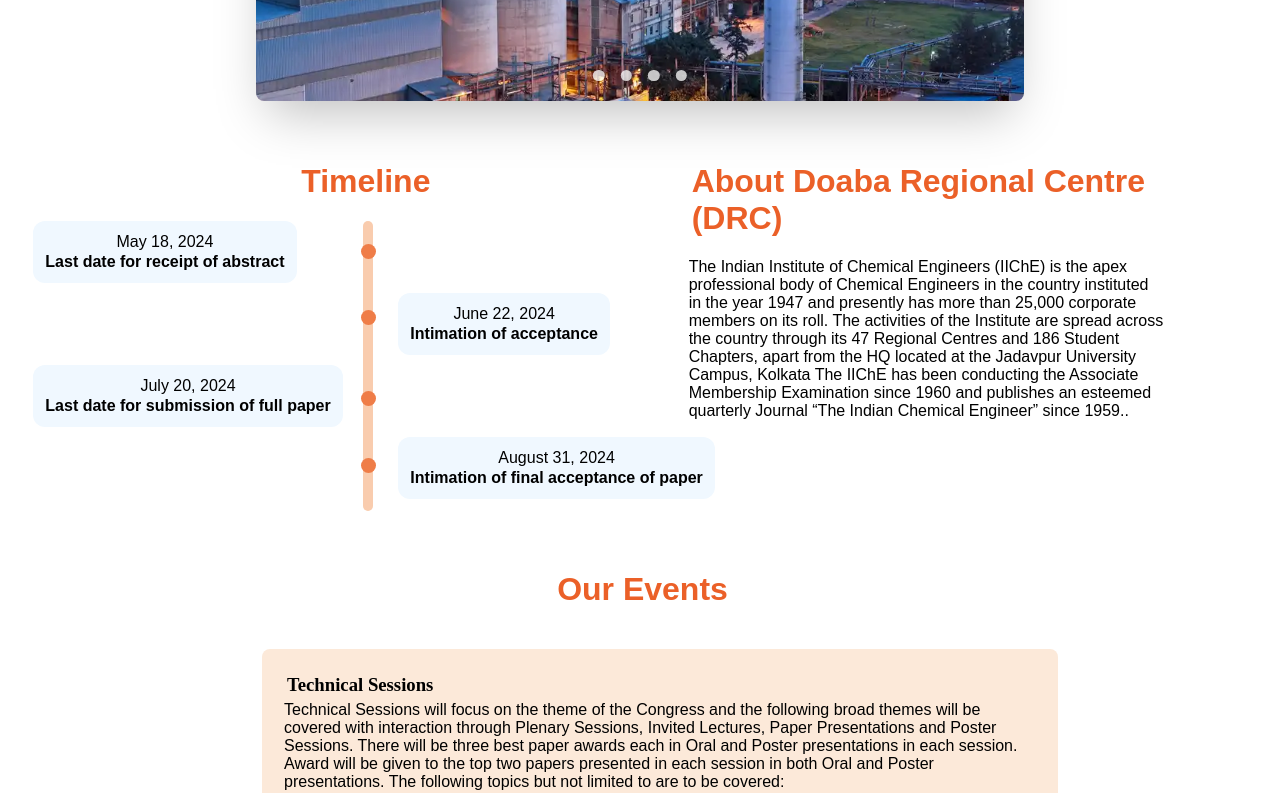
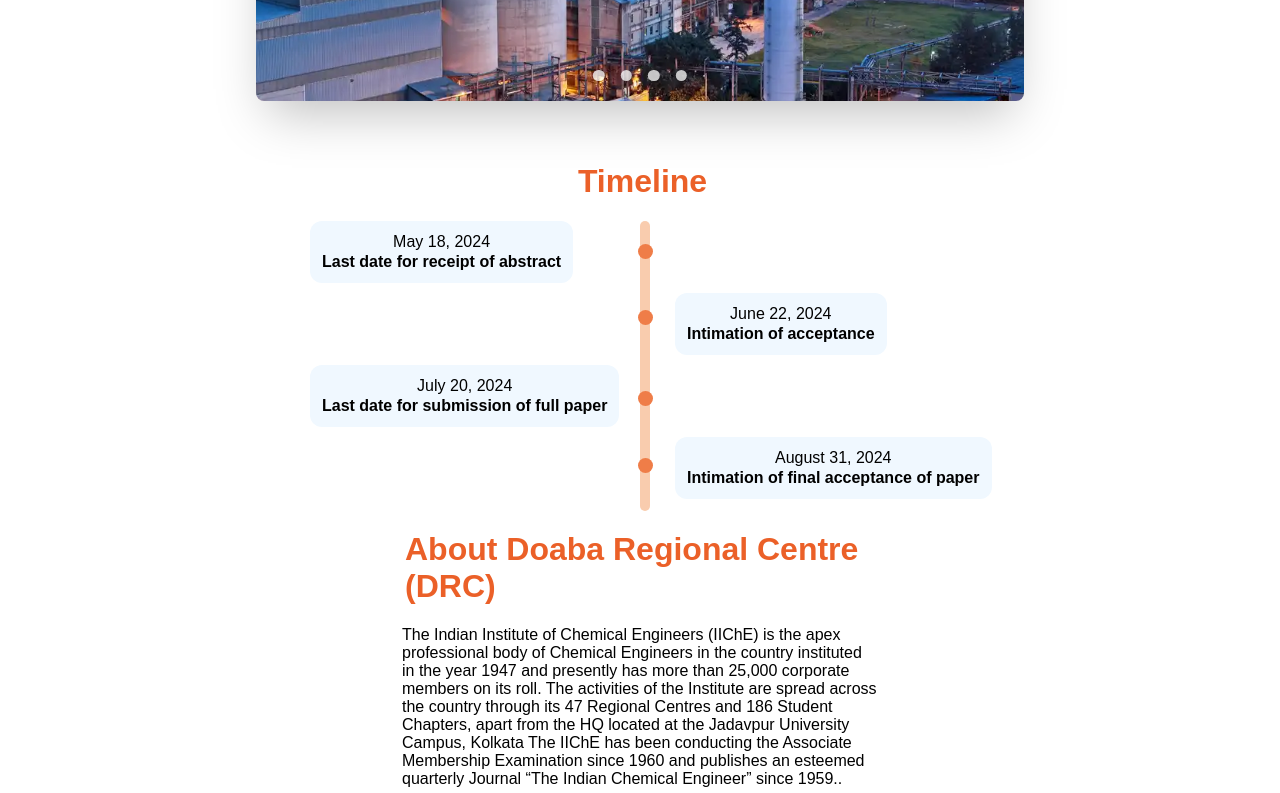
Before and after one commit to aaryanrajputhere/xceed-chemcon, a React (Vite) app: page / in a window 1280 px wide. Shown: the part 1700-2493 px from the top of the page. Built offline with nearby package versions, Linux system fonts and the light colour scheme.

Commit message:
Update Home.module.css

```diff
--- a/src/Components/Home/Home.module.css
+++ b/src/Components/Home/Home.module.css
@@ -482,6 +482,11 @@ th {
     width: 70%;
     margin: 10px;
   }
+  .timelineContainer {
+    display: flex;
+    flex-direction: column;
+    align-items: center;
+  }
 }
 
 @media (max-width: 800px) {
```
